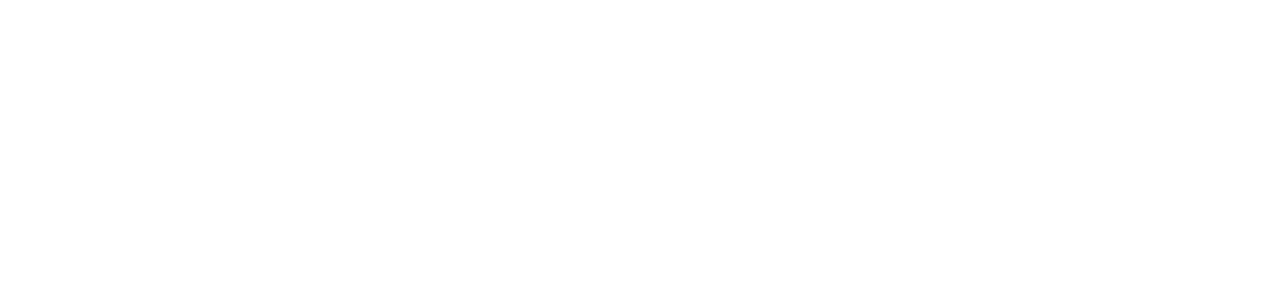
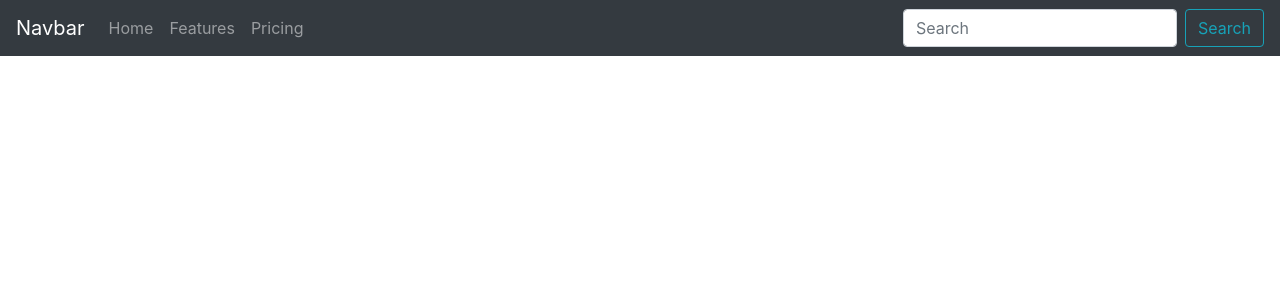
Before and after one commit to kevinjacob2001/React-Form-KJ-, a React (Create React App) app: page / in a window 1280 px wide. Shown: the top 300 px of the page. Built offline with nearby package versions, Linux system fonts and the light colour scheme.

Commit message:
added dummy header

```diff
--- a/src/App.js
+++ b/src/App.js
@@ -1,10 +1,12 @@
 import React from 'react';
+
+import Header from './Components/Header'
 
 function App(){
   return(
-    <div>
-
-    </div>
+    <>
+     <Header/>
+    </>
   )
 }
 
--- /dev/null
+++ b/src/Components/Header.jsx
@@ -0,0 +1,23 @@
+import React from "react";
+import { Navbar, Nav, Form, FormControl, Button } from "react-bootstrap";
+
+function Header() {
+  return (
+    <>
+      <Navbar bg="dark" variant="dark">
+        <Navbar.Brand href="#home">Navbar</Navbar.Brand>
+        <Nav className="mr-auto">
+          <Nav.Link href="#home">Home</Nav.Link>
+          <Nav.Link href="#features">Features</Nav.Link>
+          <Nav.Link href="#pricing">Pricing</Nav.Link>
+        </Nav>
+        <Form inline>
+          <FormControl type="text" placeholder="Search" className="mr-sm-2" />
+          <Button variant="outline-info">Search</Button>
+        </Form>
+      </Navbar>
+    </>
+  );
+}
+
+export default Header;
--- a/src/index.js
+++ b/src/index.js
@@ -3,6 +3,7 @@
 import './index.css';
 import App from './App';
 import reportWebVitals from './reportWebVitals';
+import 'bootstrap/dist/css/bootstrap.min.css';
 
 ReactDOM.render(
   <React.StrictMode>
```
Also changed, not shown: 1 other file (tests, documents, lock files or other folders).
